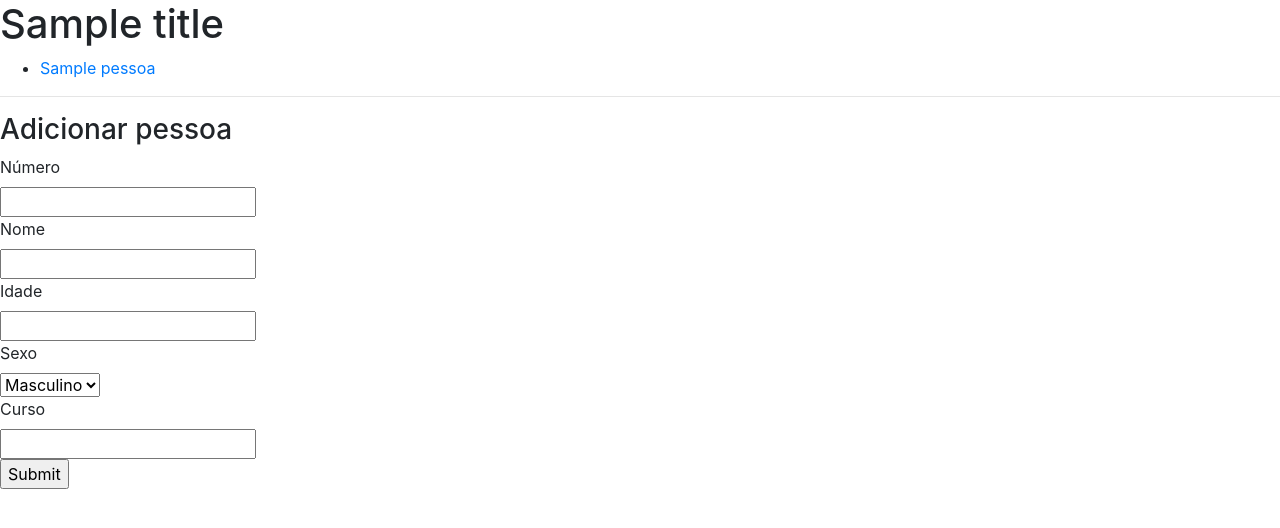
After one commit to pedrorpmoura/pubele-aulas, a Flask app: template exercises/small-app/templates/pessoas_view.html in a window 1280 px wide. The commit adds this page. Shown: the top 528 px of the page. Run offline with Flask 2, Linux system fonts and the light colour scheme; the template is opened without the code that fills it: most values are stand-ins (such as "Sample title", 1, 10 or a date in 2020); some libraries are stand-ins or nearby versions.

Commit message:
App example

```diff
--- a/exercises/small-app/app.py
+++ b/exercises/small-app/app.py
@@ -2,7 +2,7 @@ from flask import Flask, render_template, request, redirect
 import requests
 import json
 
-import db
+import db_proverbios
 
 app = Flask(__name__)
 
@@ -17,6 +17,7 @@ def index():
 def get_proverbios():
     res = requests.get('http://localhost:5000/api/proverbios')
     ps = json.loads(res.content)
+    print(ps)
 
     return render_template('proverbios_view.html', proverbios=ps)
 
@@ -46,7 +47,7 @@ def get_proverbio(proverbio):
 # API
 @app.route('/api/proverbios', methods=['GET'])
 def api_get_proverbios():
-    ps = db.find_all()
+    ps = db_proverbios.find_all()
     return json.dumps(ps)
 
 
@@ -54,12 +55,96 @@ def api_get_proverbios():
 def api_post_proverbio():
 
     data = dict(request.form)
-    db.insert(data)
+    db_proverbios.insert(data)
 
-    return json.dumps(db.find_all())
+    return json.dumps(db_proverbios.find_all())
 
 
 @app.route('/api/proverbios/<proverbio>', methods=['GET'])
 def api_get_proverbio(proverbio):
-    p = db.find_one(proverbio)
+    p = db_proverbios.find_one(proverbio)
     return json.dumps(p)
+
+
+
+"""
+{numero}: {
+    "nome": {nome},
+    "idade": {idade},
+    "sexo": {sexo},
+    "curso": {curso}
+}
+
+"""
+
+
+
+
+pessoas = {
+    "pg41094": {
+        "nome": "Pedro",
+        "idade": 22,
+        "sexo": "Masculino",
+        "curso": "MEI"
+    },
+    "a88888": {
+        "nome": "Sara",
+        "idade": 22,
+        "sexo": "Feminino",
+        "curso": "Nutrição"
+    }
+}
+
+# ==>
+
+pessoasl = [
+    { "numero": "pg41094", "nome": "Pedro"},
+    { "numero": "a88888" , "nome": "Sara" }
+]
+
+# Pessoas
+@app.route('/pessoas', methods=['GET'])
+def get_pessoas():
+
+    res = requests.get('http://localhost:5000/api/pessoas')
+    ps = json.loads(res.content)
+    return render_template('pessoas_view.html', title='Pessoas', pessoas=ps)
+
+
+@app.route('/pessoas/<numero>', methods=['GET'])
+def get_pessoa(numero):
+
+    res = requests.get('http://localhost:5000/api/pessoas/%s' % numero)
+    p = json.loads(res.content)
+    return render_template('pessoa_view.html', pessoa=p)
+
+
+
+import db_pessoas
+
+# API
+@app.route('/api/pessoas', methods=['GET'])
+def api_get_pessoas():
+
+    ps = db_pessoas.find_all()
+
+    return json.dumps(ps)
+
+
+
+@app.route('/api/pessoas/<numero>', methods=['GET'])
+def api_get_pessoa(numero):
+
+    d = pessoas[numero]
+    d['numero'] = numero
+
+    return json.dumps(d)
+
+
+@app.route('/api/pessoas', methods=['POST'])
+def api_post_pessoa():
+
+    data = dict(request.form)
+    db_pessoas.insert(data)
+
+    return data
--- a/exercises/small-app/db.py
+++ b/exercises/small-app/db_proverbios.py
@@ -1,5 +1,4 @@
 import shelve
-
 
 
 def find_all():
--- a/exercises/small-app/templates/index.html
+++ b/exercises/small-app/templates/index.html
@@ -8,4 +8,6 @@
 
 {% block body %}
 <a class="btn btn-info" href="/proverbios">Provérbios</a><br><br>
+
+<a class="btn btn-info" href="/pessoas">Pessoas</a><br><br>
 {% endblock %}
--- /dev/null
+++ b/exercises/small-app/templates/pessoas_view.html
@@ -0,0 +1,36 @@
+{% extends 'base.html' %}
+
+{% block head%}
+<title>{{title}}</title>
+{% endblock %}
+
+
+{% block body%}
+<h1>{{title}}</h1>
+<ul>
+    {% for p in pessoas: %}
+        <li><a href="/pessoas/{{p.numero}}">{{p.nome}}</a></li>
+    {% endfor %}
+</ul>
+
+<hr>
+<h3>Adicionar pessoa</h3>
+<form action="pessoas" method='post'>
+    <label>Número</label><br>
+    <input type="text" name="numero"><br>
+    <label>Nome</label><br>
+    <input type="text" name="nome"><br>
+    <label>Idade</label><br>
+    <input type="number" name="idade"><br>
+    <label>Sexo</label><br>
+    <select>
+        <option value="Masculino">Masculino</option>
+        <option value="Feminino">Feminino</option>
+    </select><br>
+    <label>Curso</label><br>
+    <input type="text" name="curso"><br>
+
+    <input type="submit" value="Submit">
+</form>
+
+{% endblock %}
```
Also changed, not shown: aulas/12-03/app.py (+9 -1 lines), enunciado-TP2.md (added, +12 -0 lines), exercises/small-app/db_pessoas.py (added, +30 -0 lines), exercises/small-app/templates/pessoa_view.html (added, +32 -0 lines), exercises/small-app/pessoas.db (added), exercises/small-app/proverbios.db.
